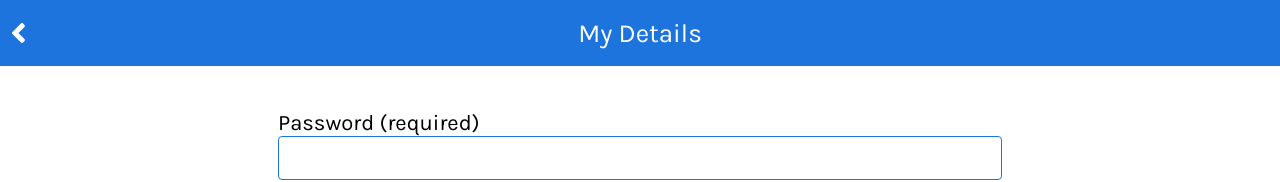
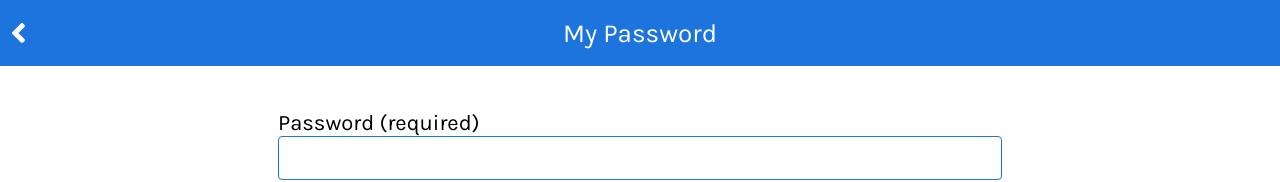
Before and after one commit to alan-cole/giftlist, a Vue app: page /changepassword in a window 1280 px wide. Shown: the top 182 px of the page. Built offline with nearby package versions, Linux system fonts and the light colour scheme; sample sign-in values are in the browser's storage.

Commit message:
Update title of password page.

```diff
--- a/src/pages/PageMyPassword.vue
+++ b/src/pages/PageMyPassword.vue
@@ -1,6 +1,6 @@
 <template>
   <div>
-    <top-menu previousPage="/myaccount" title="My Details" />
+    <top-menu previousPage="/myaccount" title="My Password" />
     <div class="container">
       <form @submit.prevent="submitForm()" class="container">
         <label class="form-input__label">
```
